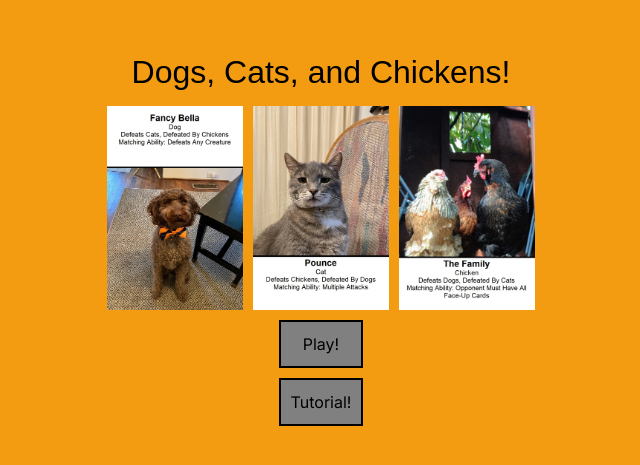
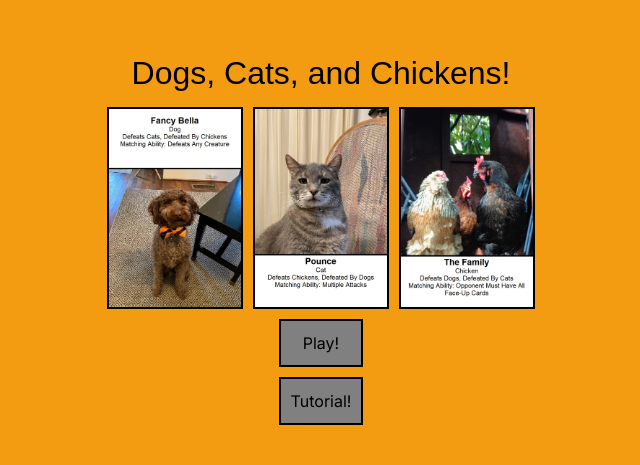
Before and after one commit to cjanse/dogscatsandchickens, a Next.js app in the folder dogscatsandchickens-app/: page / in a window 1280 px wide. Shown: the part 163-628 px from the top of the page, without its empty margins (319-959 px from the left). Built offline with nearby package versions, Linux system fonts and the light colour scheme.

Commit message:
added border to image

```diff
--- a/dogscatsandchickens-app/app/views/homePageView.tsx
+++ b/dogscatsandchickens-app/app/views/homePageView.tsx
@@ -89,9 +89,9 @@ export function HomePageView() {
             <div style={{display:"grid", placeItems:"center"}}>
             <h1 style={{textAlign:"center", fontSize: "xx-large", fontFamily:"Fantasy, cursive"}}>Dogs, Cats, and Chickens!</h1>
             <div style={{padding:'10px', display:'grid', gridTemplateColumns: 'repeat(3, 1fr)', gap: "10px", width:"35%", justifyItems: "center"}}>
-                <img src={randomDogCard().src}/>
-                <img src={randomCatCard().src}/>
-                <img src={randomChickenCard().src}/>
+                <img style={{border: '2px solid'}} src={randomDogCard().src}/>
+                <img style={{border: '2px solid'}} src={randomCatCard().src}/>
+                <img style={{border: '2px solid'}} src={randomChickenCard().src}/>
             </div>
             <div style={{display:"grid", gap:"10px", gridTemplateColumns: 'repeat(1, 1fr)'}}>
             <button style={{backgroundColor: "gray", textAlign: "center", padding: "10px", border: "solid 2px"}}><Link to="/play">Play!</Link></button>
```
